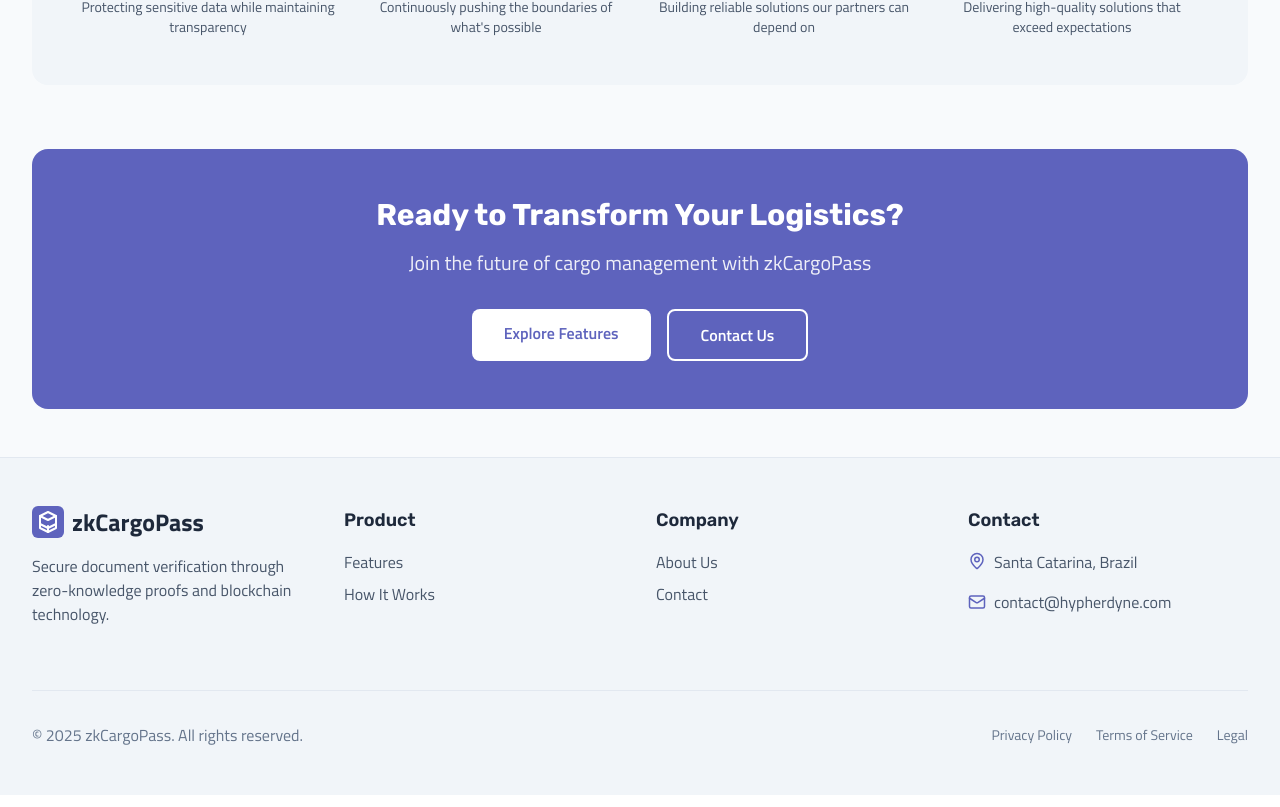
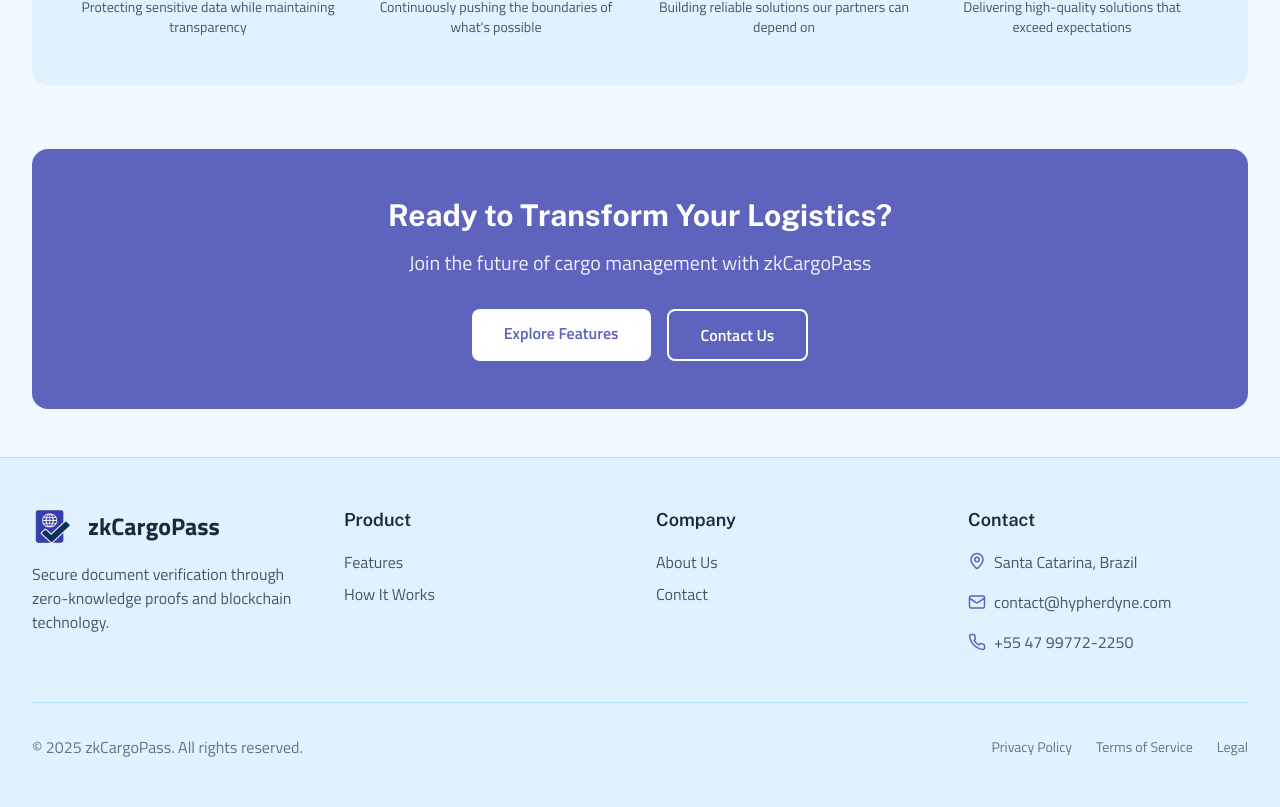
Before and after one commit to maiconloure/zkCargoPassV2, a React (Vite) app: page /about in a window 1280 px wide. Shown: the part 1377-2184 px from the top of the page. Built offline with nearby package versions, Linux system fonts and the light colour scheme; no server answers; a web font is replaced by a local one.

Commit message:
feat: visual adjusts and improvements

```diff
--- a/src/components/AboutUs.tsx
+++ b/src/components/AboutUs.tsx
@@ -1,15 +1,18 @@
 import { ArrowLeft, Award, Globe, Target, Users } from 'lucide-react'
+import { useState } from 'react'
 import { useTranslation } from 'react-i18next'
 import { Link } from 'react-router-dom'
+import { DemoRequestModal } from './demo/DemoRequestModal'
 import { Footer } from './Footer'
 import { Header } from './Header'
 
 export const AboutUs = () => {
   const { t } = useTranslation()
+  const [isDemoModalOpen, setIsDemoModalOpen] = useState(false)
 
   return (
     <div className="min-h-screen bg-light-bg-primary dark:bg-dark-bg-primary text-light-text-primary dark:text-dark-text-primary transition-colors duration-300">
-      <Header onOpenLogin={() => {}} onOpenDemo={() => {}} />
+      <Header onOpenLogin={() => {}} onOpenDemo={() => setIsDemoModalOpen(true)} />
 
       <main className="container mx-auto px-4 sm:px-6 lg:px-8 py-12">
         <div className="mb-8">
@@ -185,6 +188,7 @@ export const AboutUs = () => {
               <button
                 type="button"
                 className="border-2 border-white text-white px-8 py-3 rounded-lg font-semibold hover:bg-white hover:text-light-accent-primary dark:hover:text-dark-accent-primary transition-colors"
+                onClick={() => setIsDemoModalOpen(true)}
               >
                 {t('aboutUs.cta.contactUs')}
               </button>
@@ -194,6 +198,7 @@ export const AboutUs = () => {
       </main>
 
       <Footer />
+      <DemoRequestModal isOpen={isDemoModalOpen} onClose={() => setIsDemoModalOpen(false)} />
     </div>
   )
 }
--- a/src/components/Footer.tsx
+++ b/src/components/Footer.tsx
@@ -1,6 +1,7 @@
 import { Mail, MapPin, Phone } from 'lucide-react'
 import { useTranslation } from 'react-i18next'
 import { Link } from 'react-router-dom'
+import zkCargoPassLogo from '../assets/logo2.png'
 
 export const Footer = () => {
   const { t } = useTranslation()
@@ -11,45 +12,7 @@ export const Footer = () => {
         <div className="grid grid-cols-1 md:grid-cols-2 lg:grid-cols-4 gap-8">
           <div>
             <Link to="/" className="text-2xl font-bold text-light-text-primary dark:text-dark-text-primary flex items-center mb-4 hover:opacity-80 transition-opacity">
-              <div className="mr-2 bg-light-accent-primary dark:bg-dark-accent-primary rounded-md p-1">
-                <svg
-                  width="24"
-                  height="24"
-                  viewBox="0 0 24 24"
-                  fill="none"
-                  xmlns="http://www.w3.org/2000/svg"
-                >
-                  <title>zkCargoPass Logo</title>
-                  <path
-                    d="M12 2L4 6V18L12 22L20 18V6L12 2Z"
-                    stroke="white"
-                    strokeWidth="2"
-                    strokeLinecap="round"
-                    strokeLinejoin="round"
-                  />
-                  <path
-                    d="M12 22V16"
-                    stroke="white"
-                    strokeWidth="2"
-                    strokeLinecap="round"
-                    strokeLinejoin="round"
-                  />
-                  <path
-                    d="M20 6L12 10L4 6"
-                    stroke="white"
-                    strokeWidth="2"
-                    strokeLinecap="round"
-                    strokeLinejoin="round"
-                  />
-                  <path
-                    d="M4 14L12 18L20 14"
-                    stroke="white"
-                    strokeWidth="2"
-                    strokeLinecap="round"
-                    strokeLinejoin="round"
-                  />
-                </svg>
-              </div>
+              <img src={zkCargoPassLogo} alt="zkCargoPass Logo" className="w-10 h-10 sm:w-8 sm:h-8 lg:w-10 lg:h-10 mr-2 sm:mr-3 lg:mr-4" />
               zkCargoPass
             </Link>
             <p className="text-light-text-secondary dark:text-dark-text-muted mb-4">
@@ -229,18 +192,17 @@ export const Footer = () => {
                   {t('footer.email')}
                 </a>
               </li>
-              {/* <li className="flex items-center">
+              <li className="flex items-center">
                 <Phone
                   size={18}
                   className="text-light-accent-primary dark:text-dark-accent-primary mr-2"
                 />
                 <a
-                  href="tel:+551399999999"
+                  href="tel:+5547997722250"
                   className="text-light-text-secondary dark:text-dark-text-muted hover:text-light-text-primary dark:hover:text-dark-text-secondary transition-colors"
                 >
-                  +55 99 9999-9999
-                </a>
-              </li> */}
+                  +55 47 99772-2250</a>
+              </li>
             </ul>
           </div>
         </div>
--- a/src/components/Header.tsx
+++ b/src/components/Header.tsx
@@ -21,13 +21,13 @@ export const Header = ({ onOpenLogin, onOpenDemo, onOpenDuimpDemo }: HeaderProps
       <div className="container mx-auto px-3 sm:px-6 lg:px-8">
         <div className="flex justify-between items-center py-3 sm:py-4">
           <div className="flex items-center flex-shrink-0">
-            <Link to="/" className="text-xl sm:text-1xl lg:text-1xl font-bold text-light-text-primary dark:text-dark-text-primary flex items-center hover:opacity-80 transition-opacity">
+            <Link to="/" className="text-2xl sm:text-1xl lg:text-3xl font-bold text-light-text-primary dark:text-dark-text-primary flex items-center hover:opacity-80 transition-opacity">
               <img src={zkCargoPassLogo} alt="zkCargoPass Logo" className="w-10 h-10 sm:w-8 sm:h-8 lg:w-10 lg:h-10 mr-2 sm:mr-3 lg:mr-4" />
               <h1 className="font-titillium xs:block">{t('header.brand')}</h1>
             </Link>
           </div>
 
-          <nav className="hidden lg:flex space-x-4 xl:space-x-6">
+          <nav className="hidden text-lg lg:flex space-x-4 xl:space-x-6">
             <NavItem label={t('header.features')} targetId="features" />
             <NavItem label={t('header.howItWorks')} targetId="how-it-works" />
             {/* <NavItem label={t('header.partners')} targetId="partners" /> */}
--- a/src/components/dashboard/Dashboard.tsx
+++ b/src/components/dashboard/Dashboard.tsx
@@ -115,8 +115,8 @@ export const Dashboard = () => {
         <div className="p-4 sm:p-6">
           <div className="flex items-center justify-between mb-6 sm:mb-8">
             <Link to="/" className="flex items-center space-x-2 sm:space-x-3">
-              <img src={zkCargoPassLogo} alt="zkCargoPass" className="w-5 h-5 sm:w-6 sm:h-6" />
-              <span className="text-lg sm:text-xl font-display font-bold text-light-text-primary dark:text-dark-text-primary">
+              <img src={zkCargoPassLogo} alt="zkCargoPass" className="w-6 h-6 sm:w-6 sm:h-6 lg:h-8 lg:w-8" />
+              <span className="text-lg sm:text-xl lg:text-2xl font-bold text-light-text-primary dark:text-dark-text-primary">
                 {t('header.brand')}
               </span>
             </Link>
@@ -252,7 +252,7 @@ export const Dashboard = () => {
       </aside>
 
       {/* Dashboard Content */}
-      <main className="flex-1 py-4 sm:py-6 lg:py-8 px-3 sm:px-4 lg:px-8">
+      <main className="flex-1 px-3 sm:px-4 lg:px-8">
         <div className="flex-1 flex flex-col">
           {/* Dashboard Header */}
           <header className="sticky top-0 z-30 bg-light-bg-card/95 dark:bg-dark-bg-card/95 backdrop-blur-sm border-b border-light-border dark:border-dark-border mb-6 sm:mb-8 lg:mb-12 transition-colors duration-300 rounded-sm -mx-3 sm:-mx-4 lg:-mx-8 px-3 sm:px-4 lg:px-8">
@@ -417,7 +417,7 @@ export const Dashboard = () => {
                       <FileText className="w-5 h-5 sm:w-6 sm:h-6 text-blue-600 dark:text-blue-400" />
                     </div>
                     <span className="text-xs sm:text-sm text-light-text-muted dark:text-dark-text-muted">
-                      +12%
+                      +0%
                     </span>
                   </div>
                   <h3 className="text-xl sm:text-2xl font-bold text-light-text-primary dark:text-dark-text-primary mb-1">
@@ -434,7 +434,7 @@ export const Dashboard = () => {
                       <Shield className="w-5 h-5 sm:w-6 sm:h-6 text-green-600 dark:text-green-400" />
                     </div>
                     <span className="text-xs sm:text-sm text-light-text-muted dark:text-dark-text-muted">
-                      +8%
+                      +0%
                     </span>
                   </div>
                   <h3 className="text-xl sm:text-2xl font-bold text-light-text-primary dark:text-dark-text-primary mb-1">
@@ -451,7 +451,7 @@ export const Dashboard = () => {
                       <CheckCircle className="w-5 h-5 sm:w-6 sm:h-6 text-purple-600 dark:text-purple-400" />
                     </div>
                     <span className="text-xs sm:text-sm text-light-text-muted dark:text-dark-text-muted">
-                      +15%
+                      +0%
                     </span>
                   </div>
                   <h3 className="text-xl sm:text-2xl font-bold text-light-text-primary dark:text-dark-text-primary mb-1">
@@ -468,7 +468,7 @@ export const Dashboard = () => {
                       <Clock className="w-5 h-5 sm:w-6 sm:h-6 text-orange-600 dark:text-orange-400" />
                     </div>
                     <span className="text-xs sm:text-sm text-light-text-muted dark:text-dark-text-muted">
-                      +20%
+                      +0%
                     </span>
                   </div>
                   <h3 className="text-xl sm:text-2xl font-bold text-light-text-primary dark:text-dark-text-primary mb-1">
--- a/src/i18n/locales/pt-BR.json
+++ b/src/i18n/locales/pt-BR.json
@@ -203,7 +203,7 @@
     "customSolution": "Precisa de uma solução personalizada?"
   },
   "footer": {
-    "description": "Verificação segura de documentos através de provas de conhecimento zero e tecnologia blockchain.",
+    "description": "Desembaraço de carga mais rápido, com proteção total de dados",
     "product": "Produto",
     "features": "Recursos",
     "howItWorks": "Como Funciona",
--- a/src/index.css
+++ b/src/index.css
@@ -21,7 +21,7 @@
   }
 
   h1, h2, h3, h4, h5, h6 {
-    font-family: 'Rubik', system-ui, sans-serif !important
+    font-family: 'Public Sans', system-ui, sans-serif;
   }
 
   /* Theme transition for smooth switching */
--- a/tailwind.config.js
+++ b/tailwind.config.js
@@ -23,8 +23,8 @@ export default {
         blue: '#5E63BD',
         light: {
           bg: {
-            primary: '#f8fafc',
-            secondary: '#f1f5f9',
+            primary: '#f0f9ff',
+            secondary: '#e0f2fe',
             card: '#ffffff',
           },
           text: {
@@ -32,7 +32,7 @@ export default {
             secondary: '#475569',
             muted: '#64748b',
           },
-          border: '#e2e8f0',
+          border: '#bae6fd',
           accent: {
             primary: '#5E63BD',
             secondary: '#5E63BD',
```
